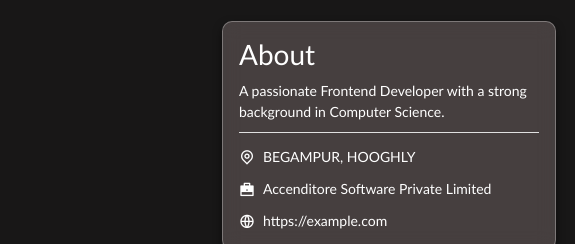
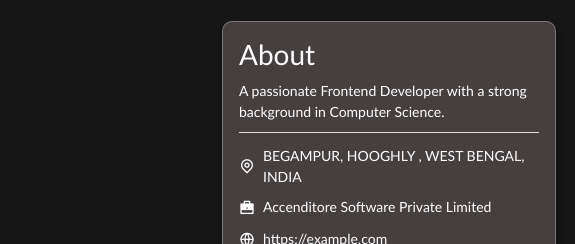
Before and after one commit to arijeet921/My-Portfolio, a plain HTML site: page index.html in a window 1280 px wide. Shown: the part 1613-1857 px from the top of the page, 0-575 px from the left. Drawn offline with nearby package versions, Linux system fonts and the light colour scheme.

Commit message:
some chnages done

```diff
--- a/index.html
+++ b/index.html
@@ -216,8 +216,8 @@
 
                         <div class="info-row">
                             <span class="icon"><i class="ri-map-pin-line"></i></span>
-                            <span> BEGAMPUR, HOOGHLY
-                                </span>
+                            <span> BEGAMPUR, HOOGHLY , WEST BENGAL, INDIA</span>
+
                         </div>
 
                         <div class="info-row">
```
